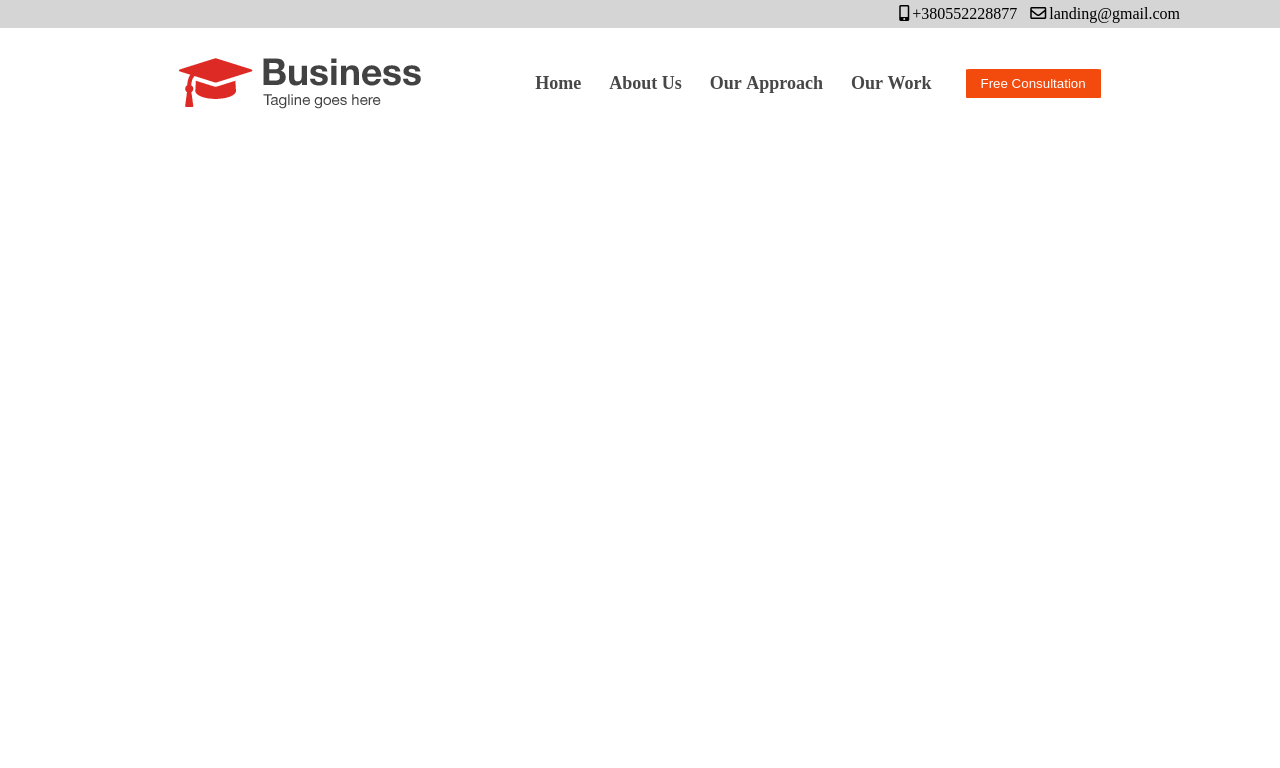
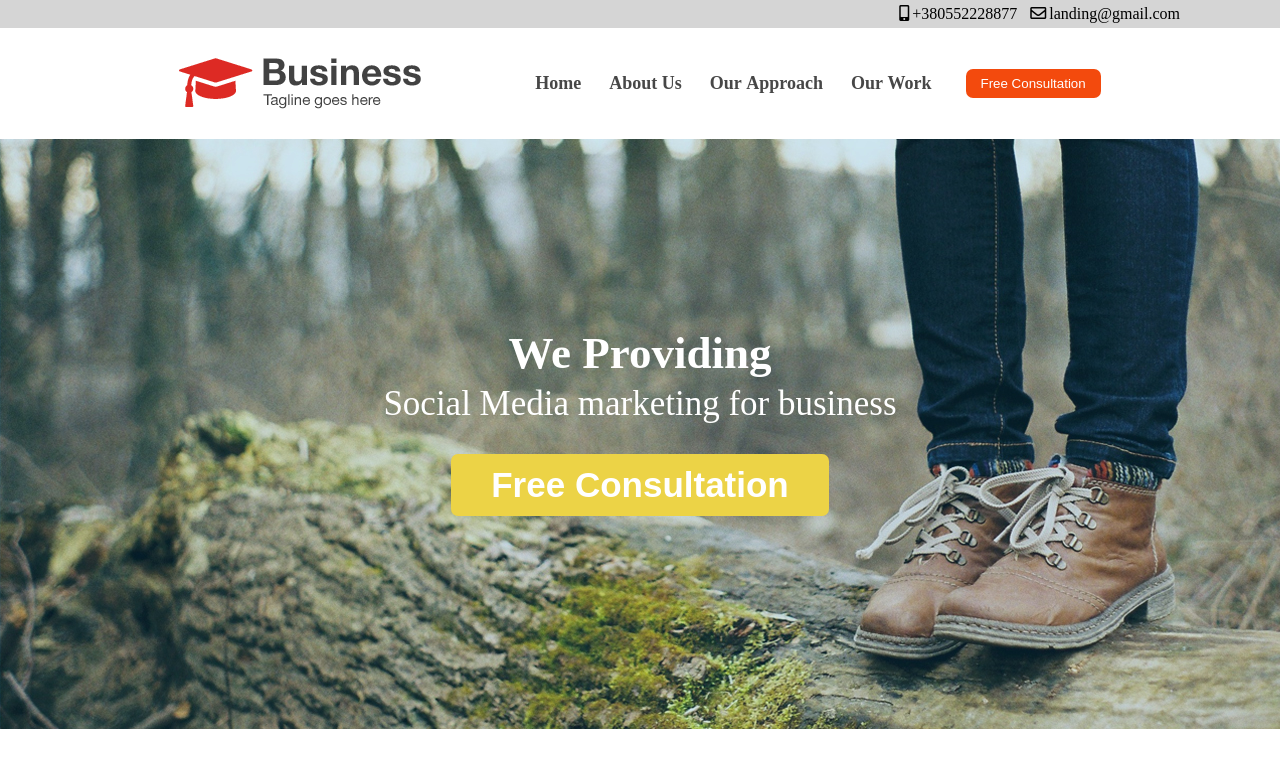
Before and after one commit to NastyaTK/Landing, a plain HTML site: page index.html in a window 1280 px wide. Drawn offline with Linux system fonts and the light colour scheme; files whose address does not match are found by name.

Commit message:
add Home section

```diff
--- a/index.html
+++ b/index.html
@@ -27,7 +27,10 @@
                 <button id="consultation_button_nav">Free Consultation</button>
             </nav>
         </section>
-        <section id="home"></section>
+        <section id="home">
+            <h1>We Providing</h1><span class="home_text">Social Media marketing for business</span>
+            <button id="consultation_button">Free Consultation</button>
+        </section>
         <section id="about"></section>
         <section id="ourApproach"></section>
         <section id="ourWork"></section>
--- a/styles/main.css
+++ b/styles/main.css
@@ -12,7 +12,7 @@ html, body{
 }
 /* Header */
 #header{
-  position: fixed;
+  position: relative;
   top: 0;
   width: 100%;
   font-size: 16px;
@@ -58,9 +58,46 @@ a :visited{
 #consultation_button_nav{
   color: white;
   background-color: rgb(243, 74, 13);
-  border-radius: 3%;
+  border-radius: 7px;
   border: 0 solid transparent;
   padding: 7px 15px 7px 15px;
   margin-left: 20px;
   cursor: pointer;
 }
+/*Home*/
+#home{
+  background: url(/images/hero-bg.jpg);
+  background-size: cover;
+  display: flex;
+  width: 100%;
+  position: relative;
+  height: 590px;
+  justify-content: center;
+  align-items: center;
+  flex-direction: column;
+  color: white;
+}
+h1{
+  font-size: 45px;
+  margin: 5px;
+}
+.home_text{
+  font-size: 35px;
+}
+#consultation_button{
+  color: white;
+  background-color: rgb(236, 211, 70);
+  border-radius: 7px;
+  border: 0 solid transparent;
+  padding: 11px 40px 11px 40px;
+  margin-left: 25px;
+  cursor: pointer;
+  font-size: 35px;
+  font-weight: bolder;
+  margin: 30px;
+}
+
+/* Approach */
+#ourApproach{
+  position: relative;
+}
```
